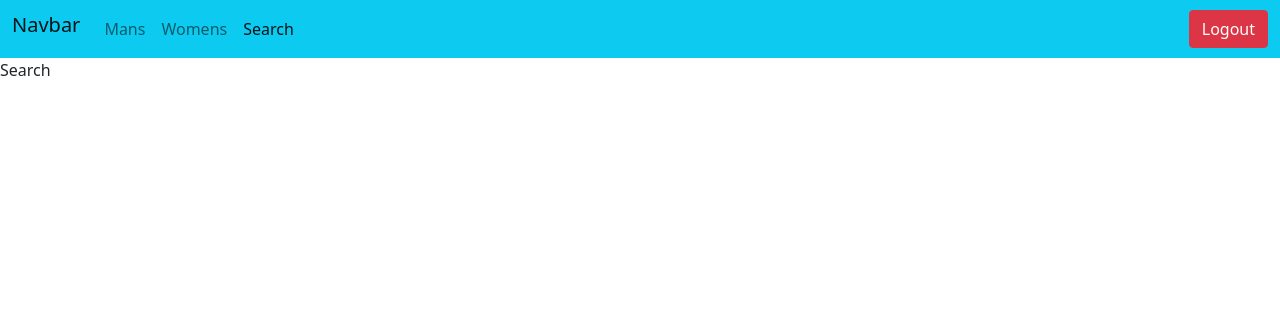
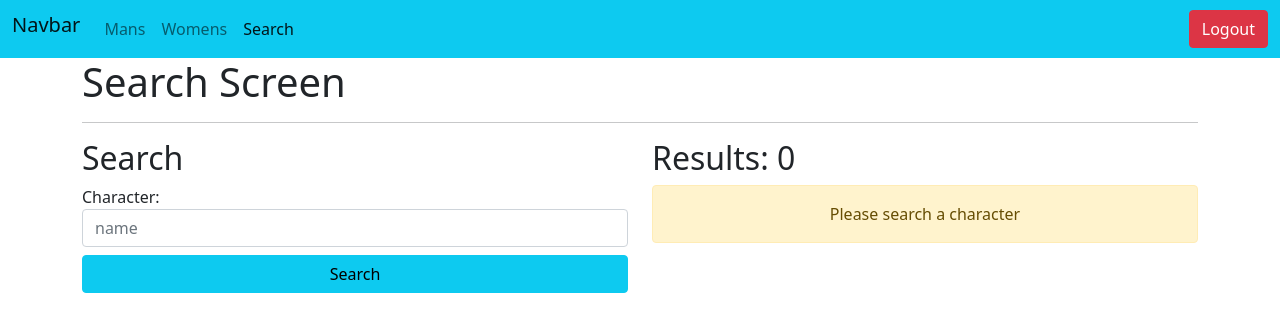
Before and after one commit to jfcaballerop/react-router-udemy, a React (Create React App) app: page /search in a window 1280 px wide. Shown: the top 332 px of the page. Built offline with nearby package versions, Linux system fonts and the light colour scheme.

Commit message:
add routes

```diff
--- a/package.json
+++ b/package.json
@@ -6,6 +6,7 @@
     "@testing-library/jest-dom": "^5.15.0",
     "@testing-library/react": "^11.2.7",
     "@testing-library/user-event": "^12.8.3",
+    "query-string": "^7.0.1",
     "react": "^17.0.2",
     "react-dom": "^17.0.2",
     "react-router-dom": "^5.3.0",
--- a/src/pages/SearchScreen.jsx
+++ b/src/pages/SearchScreen.jsx
@@ -1,9 +1,67 @@
-import React from 'react'
+import React, { useEffect, useState } from 'react'
+import { useLocation } from 'react-router';
+import queryString from 'query-string'
+import { Characters } from '../models/Characters';
+import Card from '../components/Card';
 
-const SearchScreen = () => {
+const SearchScreen = ({ history }) => {
+	const location = useLocation();
+	const { q = "" } = queryString.parse(location.search)
+	const [inputValue, setinputValue] = useState(q);
+	const [characters, setcharacters] = useState([])
+	const handleChange = (e) => {
+		const val = e.target.value
+		setinputValue(val)
+	}
+
+	const handleSubmit = (e) => {
+		e.preventDefault()
+		history.push(`?q=${inputValue}`)
+	}
+
+	const getCharacters = () => {
+		if (inputValue.trim() !== "") {
+			const value = inputValue.toLocaleLowerCase()
+			const characters = Characters.filter(ch => ch.name.toLocaleLowerCase().includes(value))
+			setcharacters(characters)
+		} else {
+			setcharacters([])
+		}
+	}
+
+	useEffect(() => {
+		getCharacters();
+	}, [q])
+
 	return (
-		<div>
-			Search
+		<div className="container">
+			<h1> Search Screen</h1>
+			<hr />
+			<div className="row">
+				<div className="col-6">
+					<h2>
+						Search
+					</h2>
+					<form onSubmit={handleSubmit}>
+						<label className="form-label w-100"> Character:
+							<input type="text" placeholder="name" className="form-control" autoComplete="off" value={inputValue} onChange={handleChange} />
+						</label>
+						<button type="submit" className="btn btn-info w-100">Search</button>
+					</form>
+				</div>
+
+				<div className="col-6">
+					<h2>Results: {characters.length}</h2>
+					{
+						characters.length === 0 && (<div className="alert alert-warning text-center">Please search a character</div>)
+					}
+					{
+						characters.map(c => <Card key={c.id} {...c}></Card>)
+					}
+				</div>
+
+			</div>
+
 		</div>
 	)
 }
```
Also changed, not shown: 1 other file (tests, documents, lock files or other folders).
